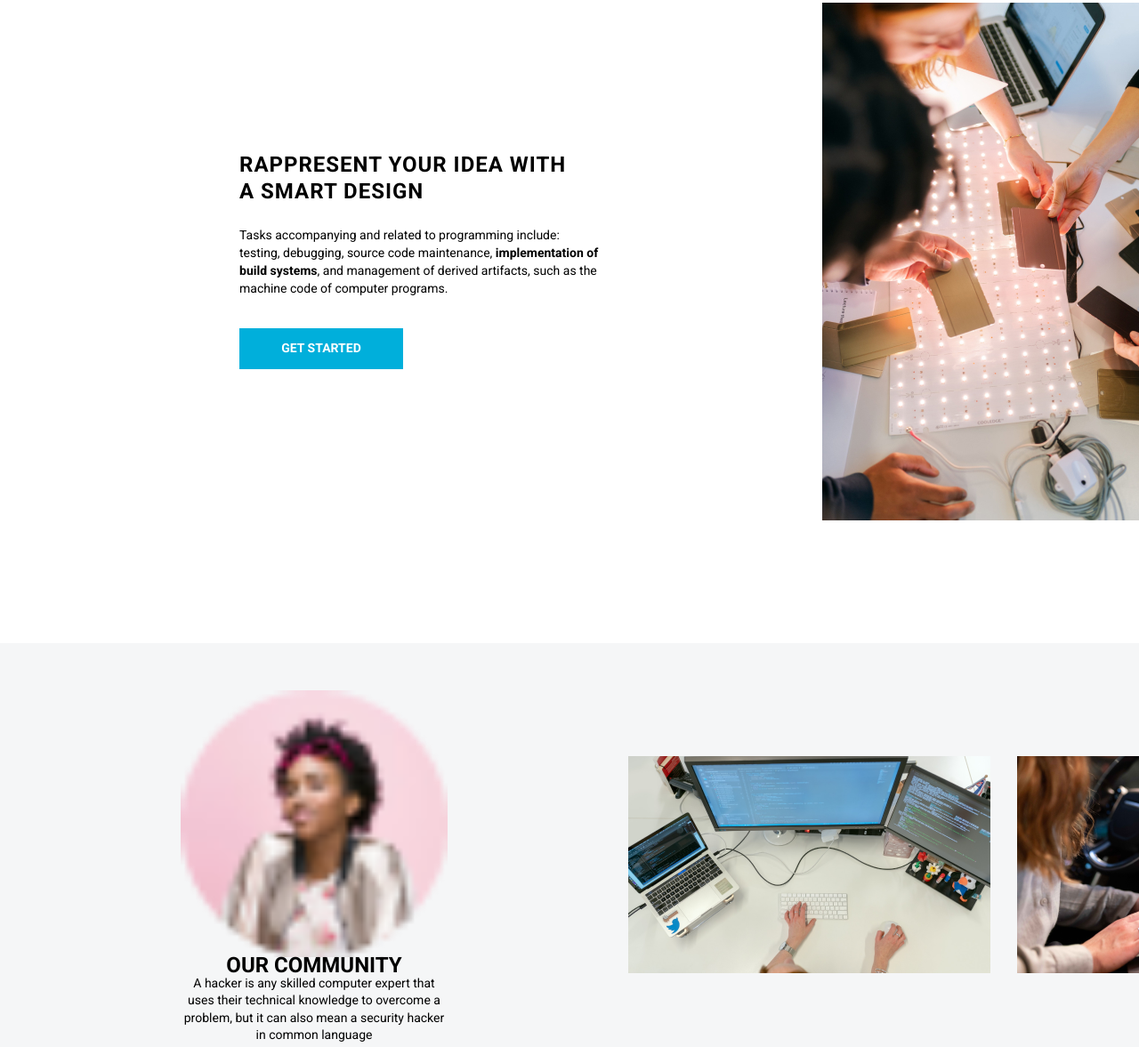
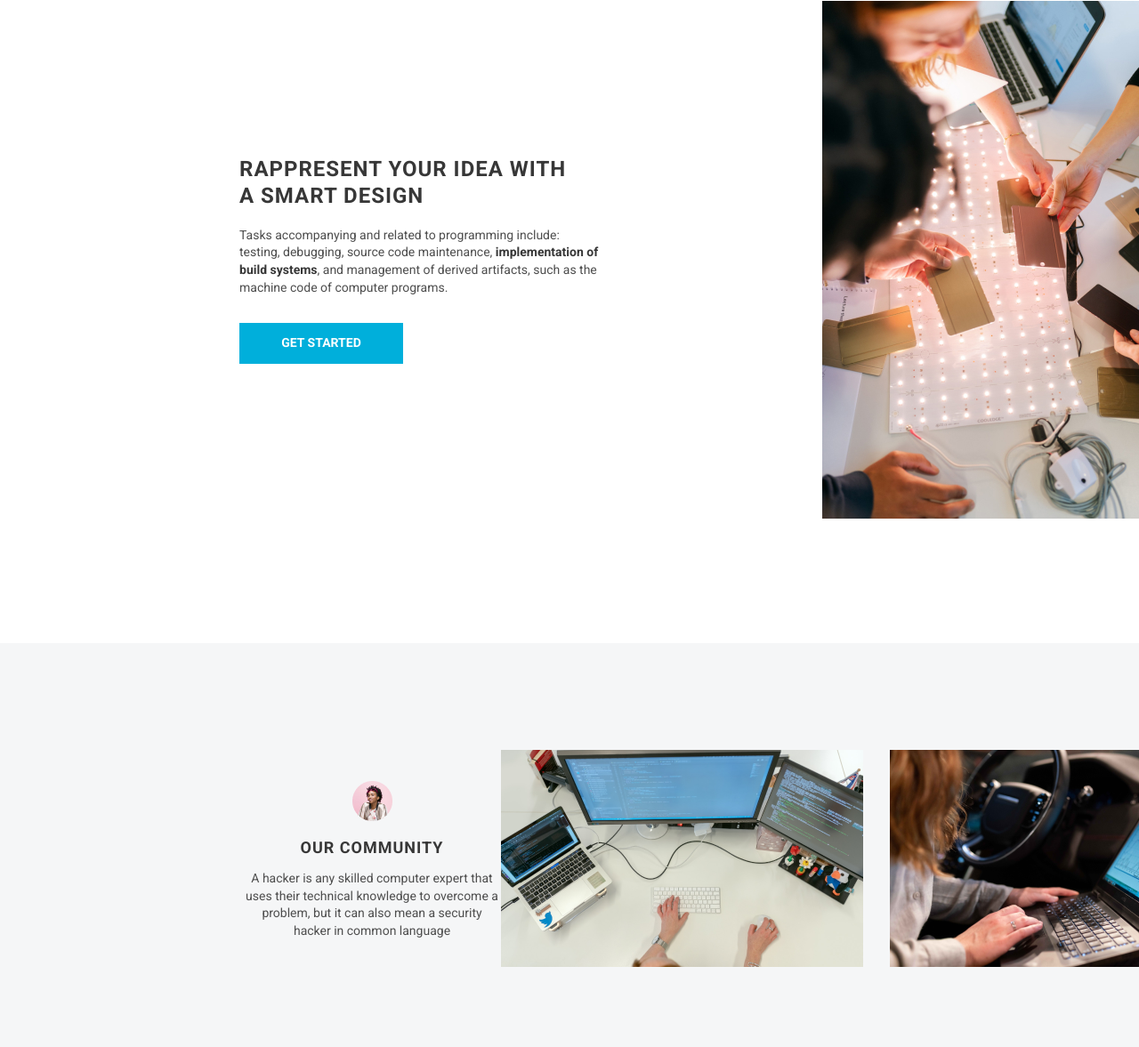
Before and after one commit to EgorNedelko/webdev, a plain HTML site: page index.html in a window 1280 px wide. Shown: the part 863-2040 px from the top of the page at 89% size. Drawn offline with Linux system fonts and the light colour scheme.

Commit message:
fix: adjust positioning of elements in 'community' block

```diff
--- a/style.css
+++ b/style.css
@@ -69,6 +69,10 @@ a {
     text-decoration: none;
 }
 
+strong {
+    color: #373737;
+}
+
 /* REUSABLE */
 .two-column-layout, .three-column-layout {
     margin: 0;
@@ -121,20 +125,10 @@ a {
     width: 100%;
 }
 
+
 .header-navigation-buttons li {
     margin: 0 47px;
 }
-/*
-.header-navigation-buttons li:nth-child(2) {
-    margin-left: 66px;
-    margin-right: 80px;
-}
-.header-navigation-buttons li:nth-child(4) {
-    margin: 0 110px;
-}
-*/
-
-
 /*
 .header-navigation-buttons li:nth-child(1) {
     text-decoration: underline;
@@ -206,6 +200,7 @@ a {
     padding: 0;
     background-color: #fff;
     height: 842px;
+
     display: flex;
     flex-direction: row;
     justify-content: space-around;
@@ -213,13 +208,13 @@ a {
 }
 
 .rappresent-content {
-    /*flex: 1;*/
     width: 407px;
     margin-right: 248px;
     margin-top: 10px;
 }
 
 .rappresent-content h3 {
+    color: #373737;
     letter-spacing: 1px;
     width: 375px;
     font-size: 2.4rem;
@@ -228,18 +223,13 @@ a {
 }
 
 .rappresent-content p{
-    line-height: 2rem;
-    margin-top: 24px;
-    margin-bottom: 35px;
+    color: #4E4E4E;
+    line-height: 19.6px;
+    margin: 20px 0;
 }
 
-/*
-.rappresent-button {
-    margin: 10px 0;
-}*/
-
 .rappresent-img {
-    margin-bottom: 11px;
+    margin-bottom: 14px;
 }
 
 /* OUR COMMUNITY BLOCK */
@@ -248,21 +238,38 @@ a {
     margin: 0;
     background-color: #F5F6F7;
     height: 504px;
+
     display: flex;
-    text-align: center;
+    flex-direction: row;
+    justify-content: space-around;
+    align-items: center;
+
+    /*text-align: center;*/
 }
 
 .our-community-content {
-    width: 300px;
-    margin: auto auto;
-    display: flex;
-    flex-direction: column;
-    justify-content: space-between;
+    width: 290px;
+    margin-bottom: 16px;
+    margin-left: 130px;
+    text-align: center;
+
 }
-/*
+
+.our-community-block h3 {
+    font-size: 18px;
+    line-height: 20px;
+    letter-spacing: 1px;
+    margin: 15px 0;
+    color: #373737;
+}
+
+.our-community-block p {
+    color: #4E4E4E;
+}
+
 .our-community-slider {
-
-}*/
+    margin-bottom: 14px;
+}
 
 /* IMPLEMENT BLOCK */
 .implement-block {
@@ -285,11 +292,16 @@ a {
 }
 
 .implement-content h3 {
+    color: #373737;
     letter-spacing: 1px;
     width: 375px;
     font-size: 2.4rem;
     font-weight: 700;
     line-height: 3rem;
+}
+
+.implement-content p {
+    color: #4E4E4E;
 }
 
 .learn-more-button {
```
